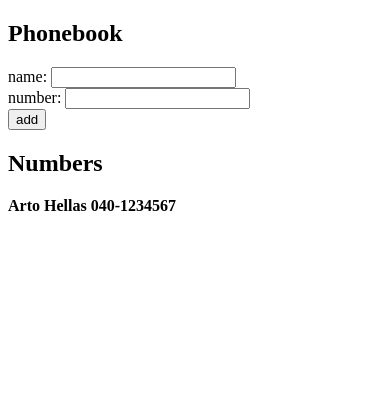
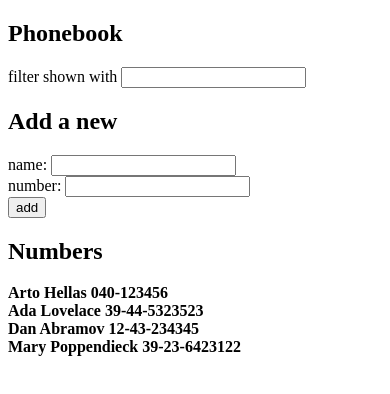
Before and after one commit to ravindragv/Full-Stack-Open-2022, a React (Create React App) app in the folder part2/phonebook/: page / in a window 390 px wide. Shown: the top 394 px of the page. Built offline with nearby package versions, Linux system fonts and the light colour scheme.

Commit message:
2.9*: The Phonebook Step4
+ Created a filter logic to help user search through the list of persons
+ Created a Person component which takes and persons array as input and
  displays the list

```diff
--- a/part2/phonebook/src/App.js
+++ b/part2/phonebook/src/App.js
@@ -1,12 +1,17 @@
 import { useState } from 'react'
+import Person from './components/Person'
 
 const App = () => {
   const [persons, setPersons] = useState([
-    { name: 'Arto Hellas',
-      number: '040-1234567'}
+    { name: 'Arto Hellas', number: '040-123456', id: 1 },
+    { name: 'Ada Lovelace', number: '39-44-5323523', id: 2 },
+    { name: 'Dan Abramov', number: '12-43-234345', id: 3 },
+    { name: 'Mary Poppendieck', number: '39-23-6423122', id: 4 }
   ])
   const [newName, setNewName] = useState('')
   const [newNumber, setNewNumber] = useState('')
+  const [personDisplay, setPersonDisplay] = useState(persons)
+  const [filerName, setFilerName] = useState('')
 
   const addPerson = (event) => {
     event.preventDefault()
@@ -17,9 +22,15 @@ const App = () => {
     } else {
       const personArrayElem = {
         name: newName,
-        number: newNumber
+        number: newNumber,
+        id: persons.length + 1
       }
-      setPersons(persons.concat(personArrayElem))
+      const newPersonList = persons.concat(personArrayElem)
+      setPersons(newPersonList)
+      setPersonDisplay(newPersonList)
+
+      setNewName('')
+      setNewNumber('')
     }
   }
 
@@ -31,9 +42,24 @@ const App = () => {
     setNewNumber(event.target.value)
   }
 
+  const handleFilterNameAddition = (event) => {
+    setFilerName(event.target.value)
+    if (event.target.value === '') {
+      setPersonDisplay(persons)
+    } else {
+      setPersonDisplay(persons.filter((element) => {return element.name.toLowerCase().includes(event.target.value.toLowerCase())}))
+    }
+  }
+
   return (
     <div>
       <h2>Phonebook</h2>
+      <div>
+          filter shown with <input
+                              value={filerName}
+                              onChange={handleFilterNameAddition}/>
+        </div>
+      <h2>Add a new</h2>
       <form onSubmit={addPerson}>
         <div>
           name: <input
@@ -52,7 +78,7 @@ const App = () => {
         </div>
       </form>
       <h2>Numbers</h2>
-      <div>{persons.map((person) => {return <b key={person.name}>{person.name} {person.number}<br/></b>})}</div>
+      <Person personList={personDisplay}/>
     </div>
   )
 }
--- /dev/null
+++ b/part2/phonebook/src/components/Person.js
@@ -0,0 +1,16 @@
+import React from 'react'
+
+const Person = ({personList}) => {
+    return (
+        <div>
+            { personList.map((person) => {
+                    return <b key={person.name}>
+                        {person.name} {person.number}<br/>
+                        </b>
+                })
+            }
+        </div>
+    )
+}
+
+export default Person
```
